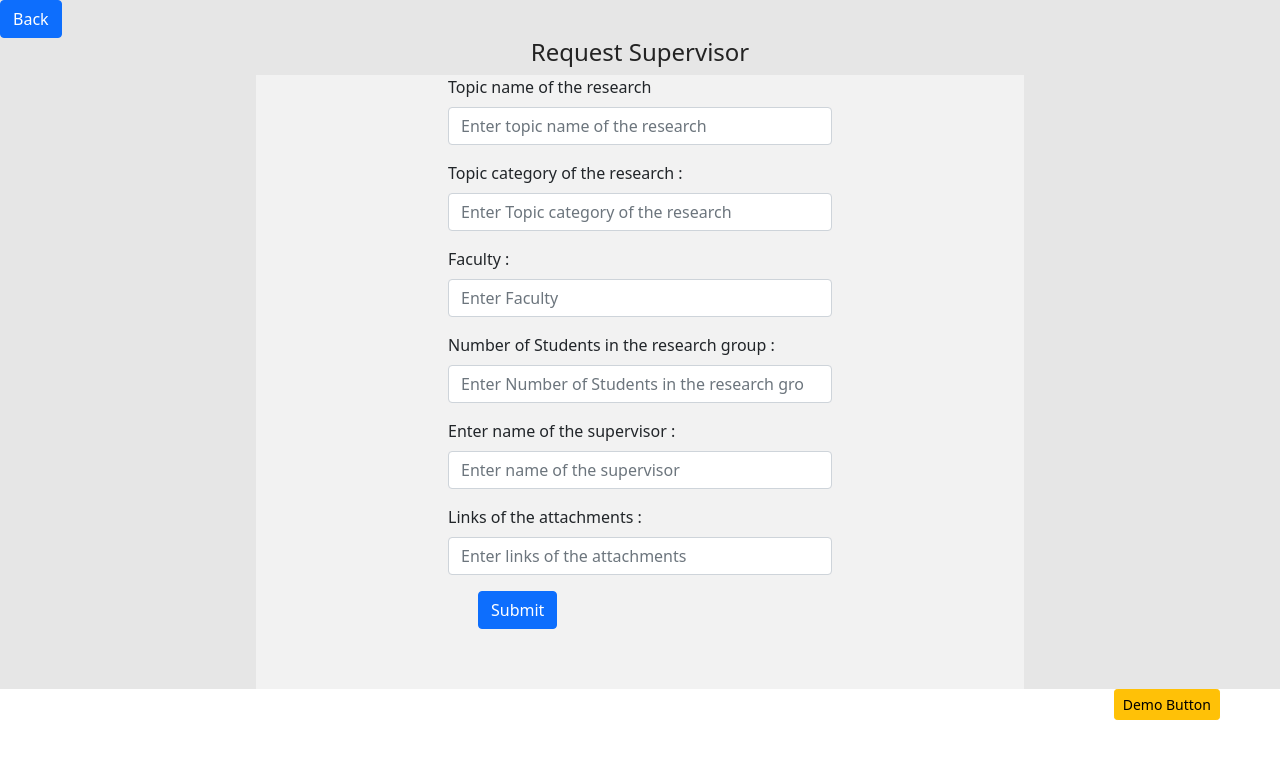
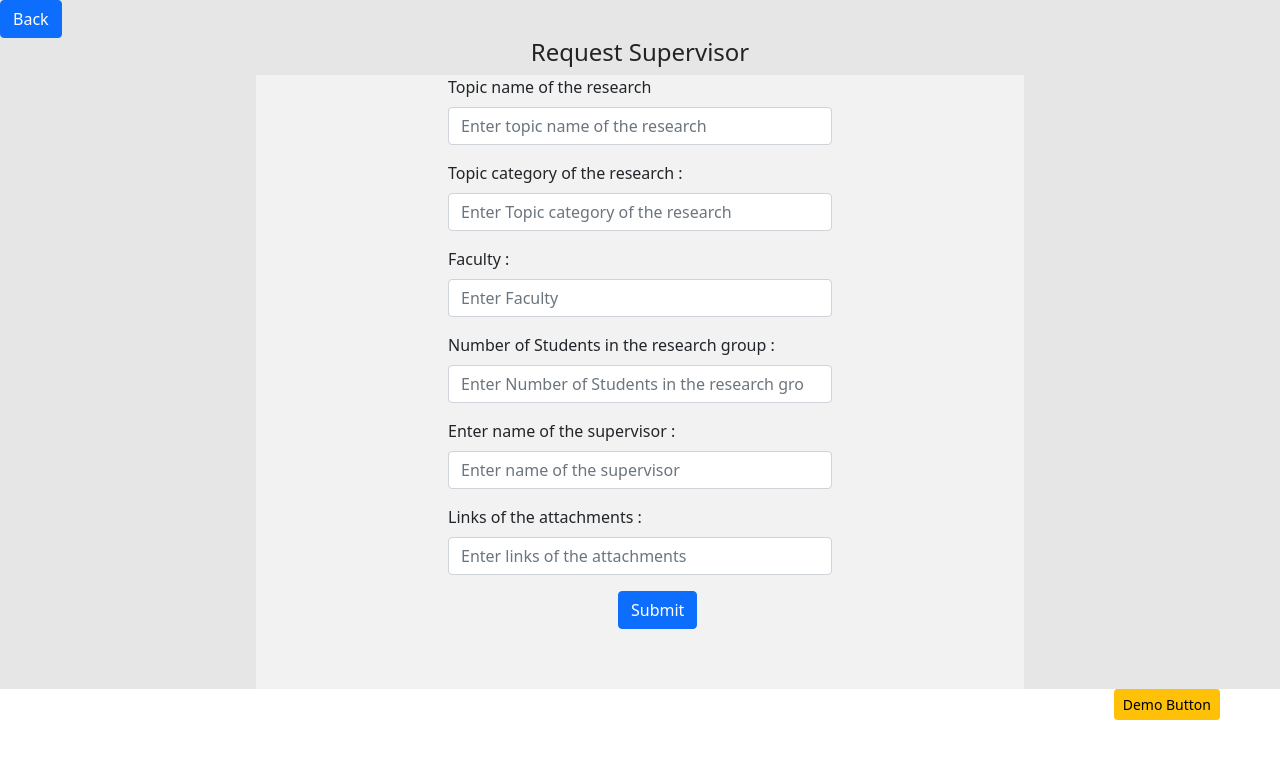
Before and after one commit to SulakshanaGeeth/Research-Project-Management-System, a React (Create React App) app in the folder frontend/: page /v3/1/1/request-supervisor in a window 1280 px wide. Shown: the top 758 px of the page. Built offline with nearby package versions, Linux system fonts and the light colour scheme.

Commit message:
add some css to those pages.

```diff
--- a/frontend/src/components/Student/RequestSupervisor.js
+++ b/frontend/src/components/Student/RequestSupervisor.js
@@ -158,7 +158,7 @@ const RequestSupervisor = () => {
             <Button
               variant="primary"
               type="submit"
-              style={{ marginLeft: "30px", marginBottom: "60px" }}
+              style={{ marginLeft: "170px", marginBottom: "60px" }}
             >
               Submit
             </Button>
--- a/frontend/src/components/Student/StudentGroup.js
+++ b/frontend/src/components/Student/StudentGroup.js
@@ -188,7 +188,7 @@ let StudentGroup = () => {
             <Button
               variant="primary"
               type="submit"
-              style={{ marginLeft: "150px" }}
+              style={{ marginLeft: "170px" }}
             >
               Submit
             </Button>
```
